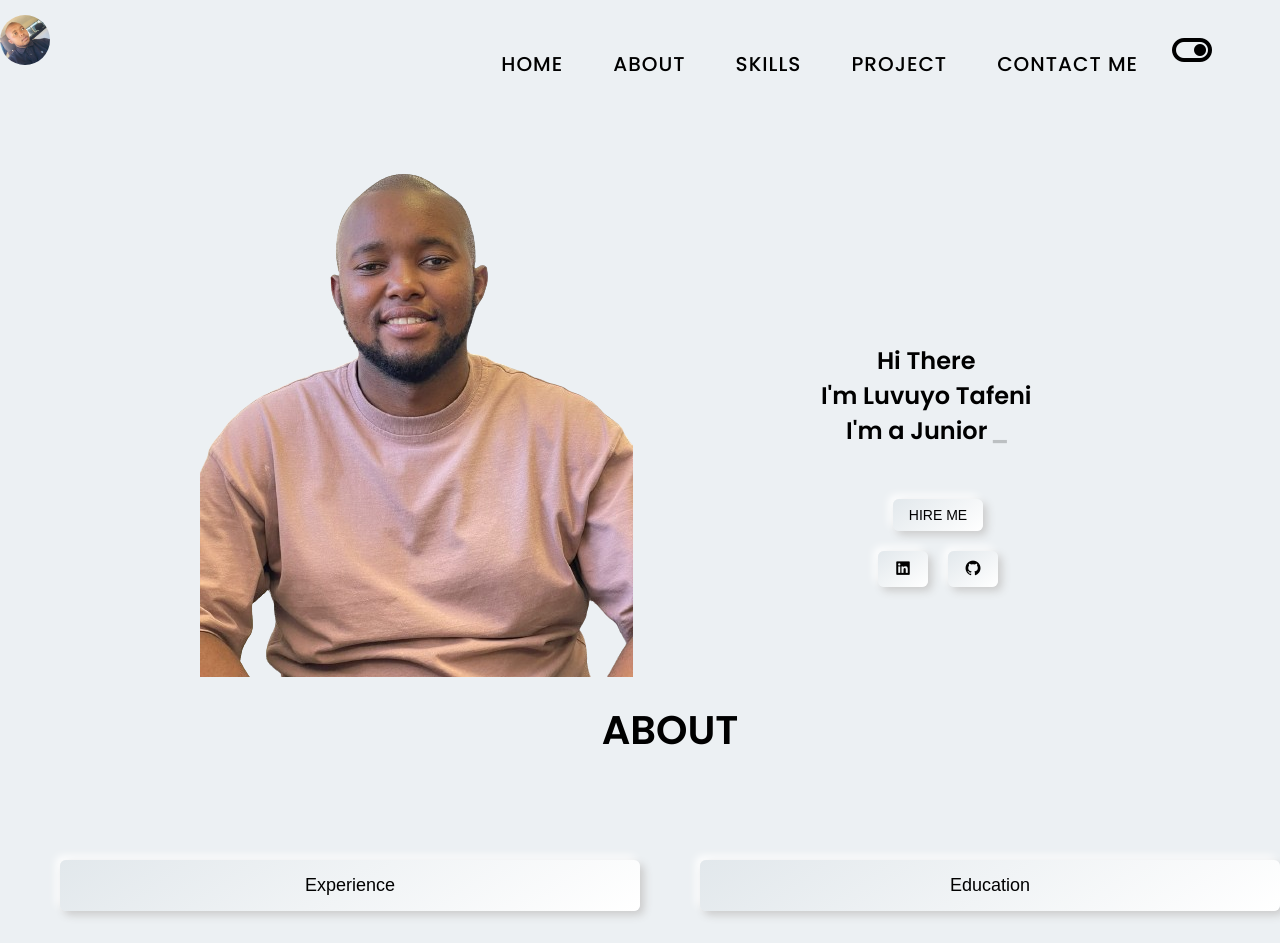
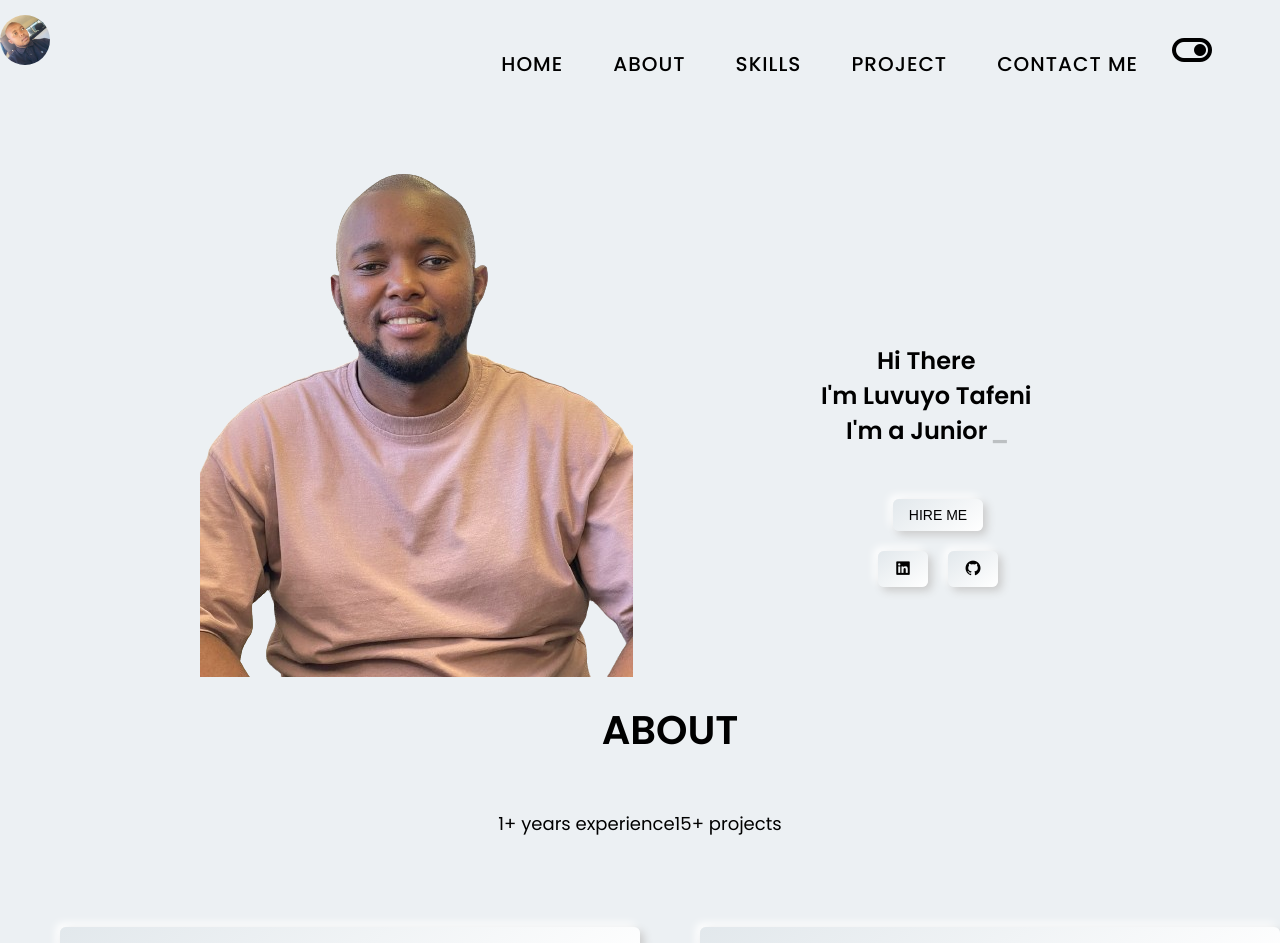
Before and after one commit to Luvuyotafeni/React-JS-portfolio, a React (Create React App) app: page / in a window 1280 px wide. Shown: the top 943 px of the page. Built offline with nearby package versions, Linux system fonts and the light colour scheme.

Commit message:
added about summary

```diff
--- a/src/component/About/About.css
+++ b/src/component/About/About.css
@@ -97,6 +97,12 @@
     border-radius: 50%;
     border-right: 50%;
     z-index: 5;
+}
+
+.summary{
+    display:flex;
+    flex-direction: row;
+    justify-content: center;
 }
 
 /* Media Queries for smaller screens */
--- a/src/component/About/About.js
+++ b/src/component/About/About.js
@@ -13,6 +13,10 @@ const About = () => {
         <div className='container-top'>
           <div className='heading text-center'>
             <h2>ABOUT</h2>
+          </div>
+          <div className='summary'>
+            <div><p>1+ years experience</p></div>
+            <div><p>15+ projects</p></div>
           </div>
           <div className='content-section mtop d_flex'>
             <div className='left'>
--- a/src/component/About/ResumeApi.js
+++ b/src/component/About/ResumeApi.js
@@ -8,21 +8,21 @@ const ResumeApi = [
   },
 
   {
-    id: 4,
+    id: 2,
     category: "experience",
     year: "Joel Computers (2023 March - 2023 July) ",
     title: "Junior IT technician",
     desc: "A Junior IT Technician is an entry-level position responsible for providing technical support to end-users, maintaining computer systems and networks, troubleshooting hardware and software issues, and assisting with IT-related tasks. Key responsibilities include technical support, hardware and software maintenance, user account management, network support, documentation, and collaboration with the IT team.",
   },
   {
-    id: 5,
+    id: 3,
     category: "experience",
     year: "CapaCiti  (2023 July - 2024 January) ",
     title: "Software Development Intern",
     desc: "I was an intern, I was  working with frontend, backend development technologies. The technologies I was working with were, HTML, JAVASCRIPT, CSS, Python, JAVA, SQL and I was under supervision also reporting to my candidate success manager. ",
   },
   {
-    id: 6,
+    id: 4,
     category: "experience",
     year: "Younglings Africa (2024 January - Current) ",
     title: "Junior Sofware Developer",
```
